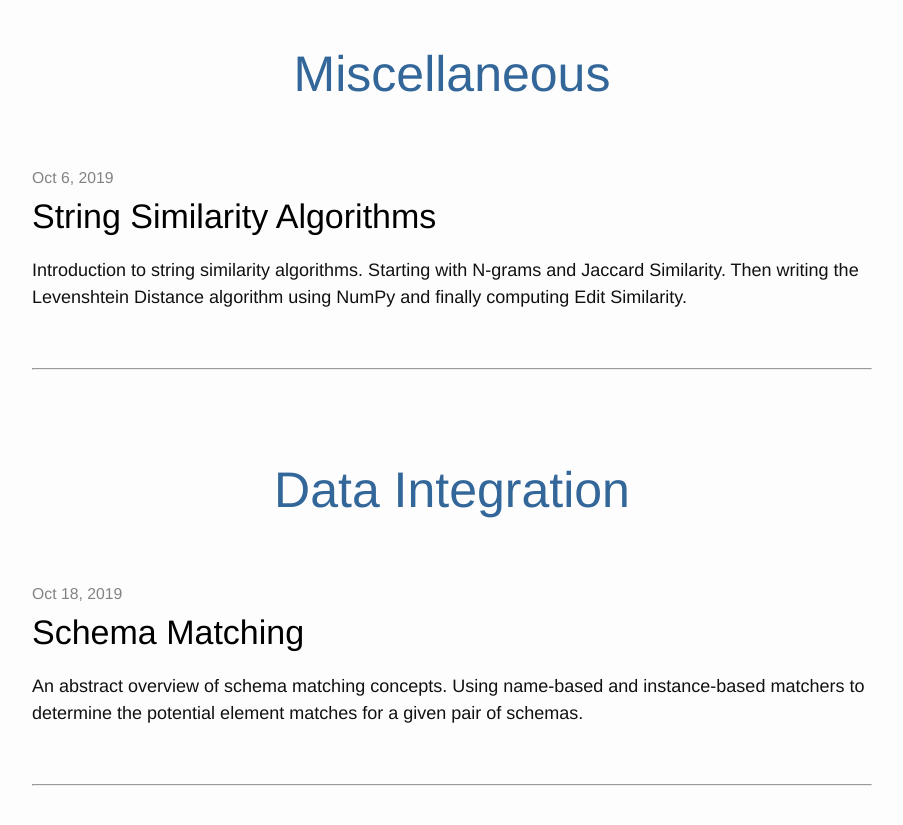
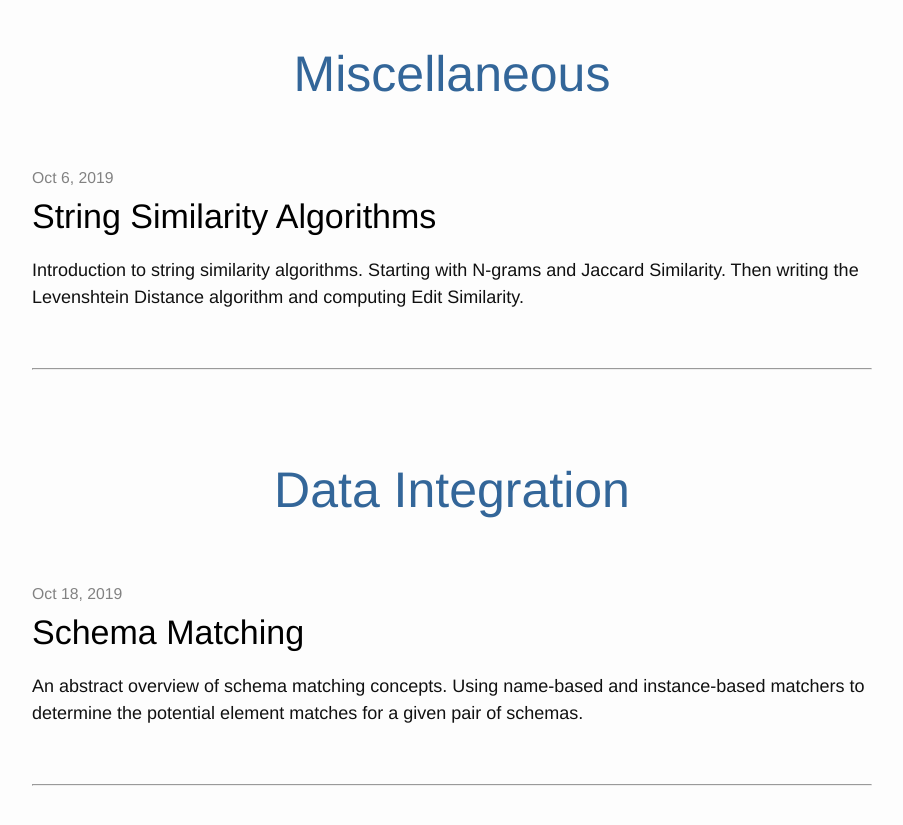
Before and after one commit to ashleypoyer/ashleypoyer.github.io, a Jekyll site: the page built from index.markdown, in a window 1280 px wide and 900 px high, scrolled down 1966 px. Shown: the top 825 px of the window, without its empty margins (188-1091 px from the left). Built offline with Jekyll 4.4.1, drawn with Linux system fonts in a browser that asks for light colours.

Commit message:
updated post description

```diff
--- a/_posts/2019-10-06-String_Similarity_Algorithms.md
+++ b/_posts/2019-10-06-String_Similarity_Algorithms.md
@@ -3,7 +3,7 @@ layout: post
 title:  "String Similarity Algorithms"
 mathjax: true
 date:   2019-10-06
-description: Introduction to string similarity algorithms. Starting with N-grams and Jaccard Similarity. Then writing the Levenshtein Distance algorithm using NumPy and finally computing Edit Similarity.
+description: Introduction to string similarity algorithms. Starting with N-grams and Jaccard Similarity. Then writing the Levenshtein Distance algorithm and computing Edit Similarity.
 categories: [Miscellaneous]
 ---
 
```
